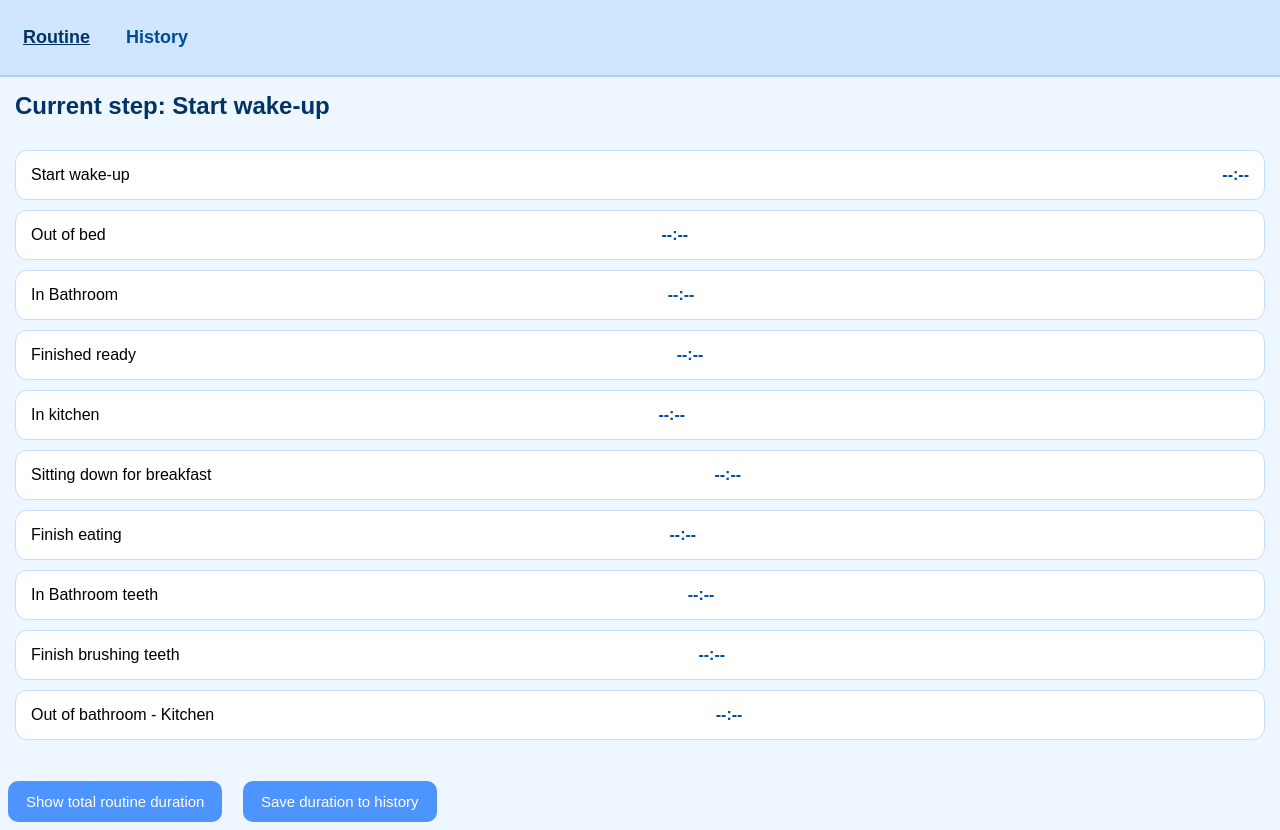
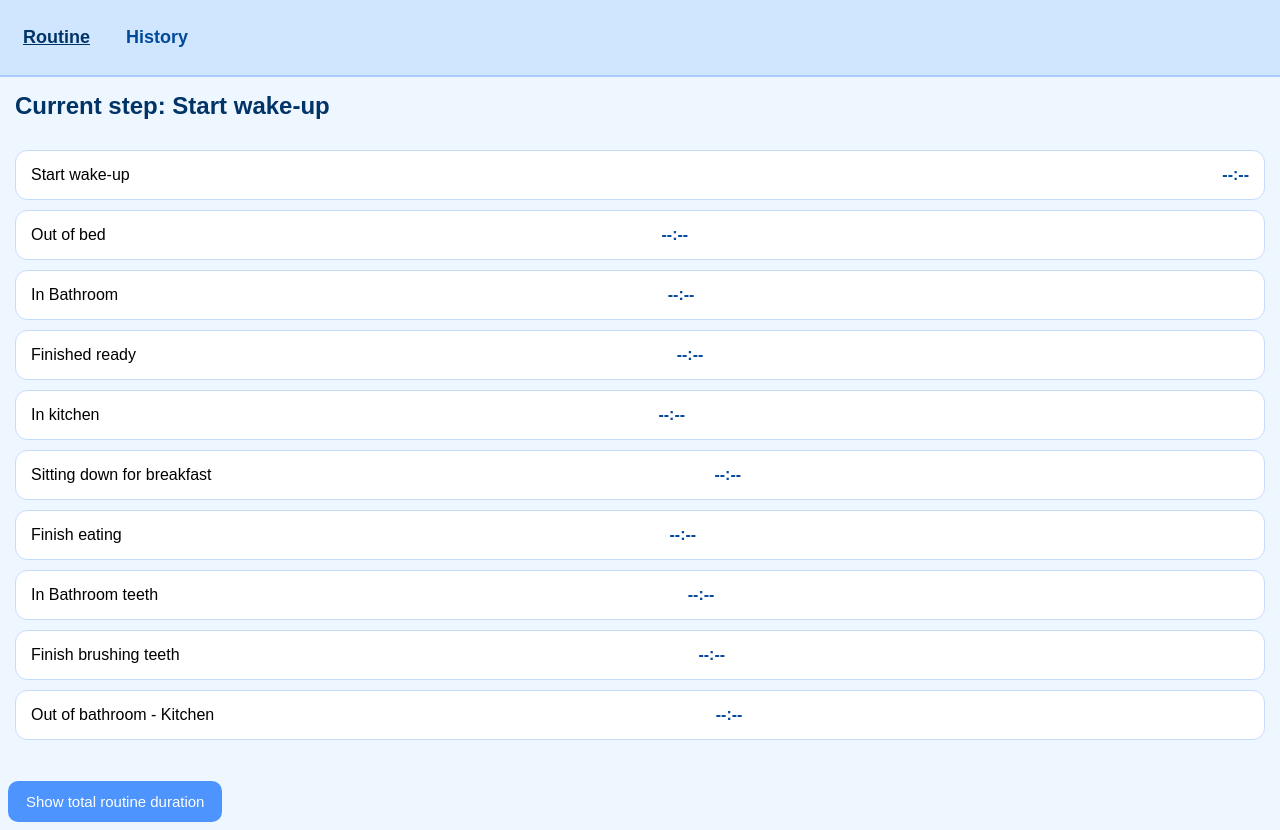
Before and after one commit to laboiteadroid/routine-app, a plain HTML site: page index.html in a window 1280 px wide. Drawn offline with Linux system fonts and the light colour scheme.

Commit message:
Update index.html

```diff
--- a/index.html
+++ b/index.html
@@ -99,7 +99,6 @@
 <br>
 
 <button onclick="showTotalDuration()">Show total routine duration</button>
-<button onclick="saveToHistory()">Save duration to history</button>
 
 <!-- App logic -->
 <script src="app.js"></script>
```
